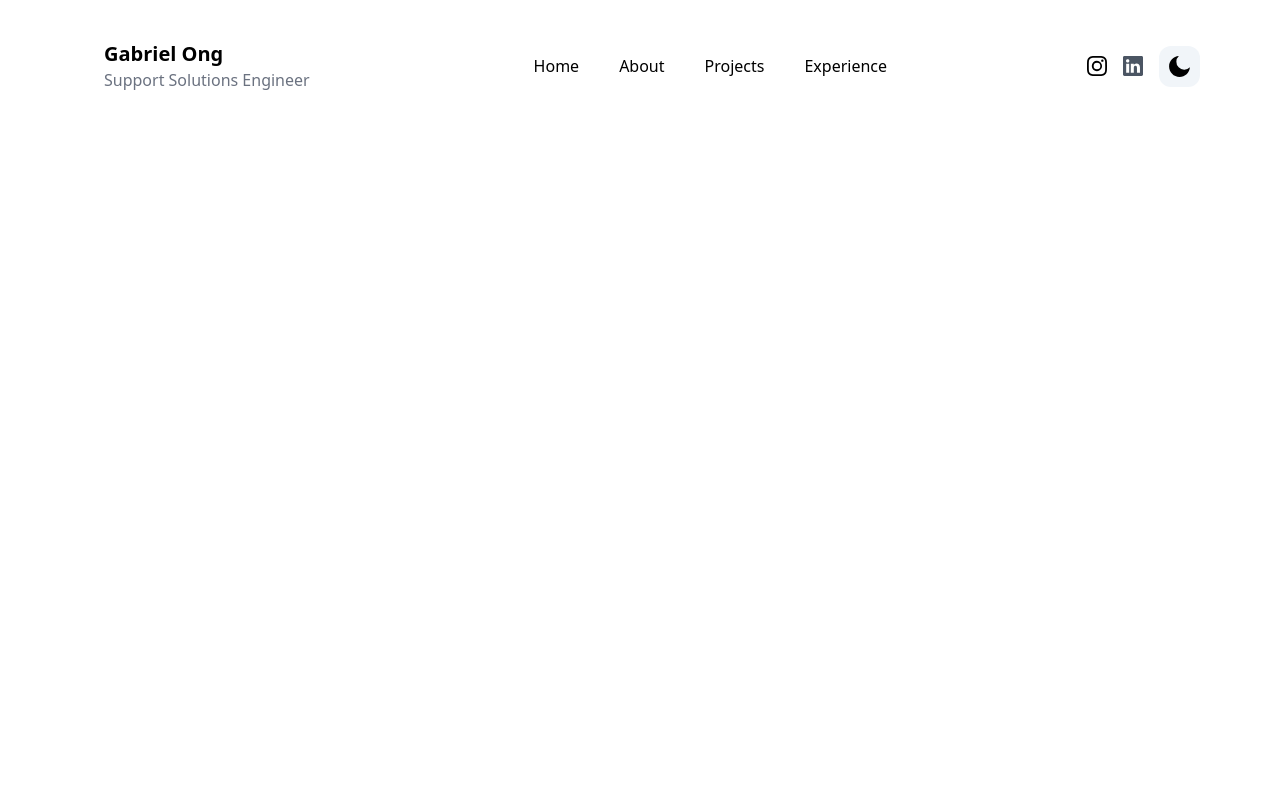
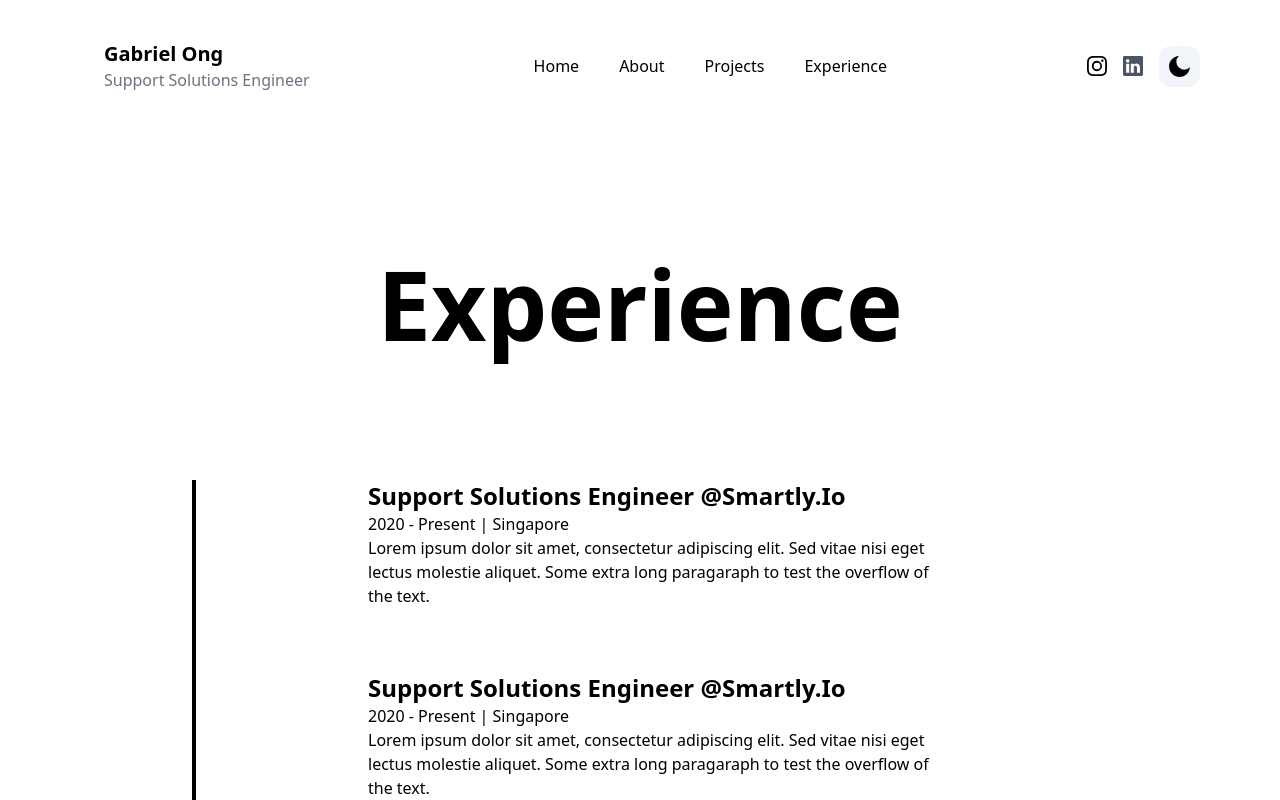
Before and after one commit to Gabrieloxe/gab-portfolio-v1, a Next.js app: page /experience in a window 1280 px wide. Shown: the top 800 px of the page. Built offline with nearby package versions, Linux system fonts and the light colour scheme.

Commit message:
Add experience page

```diff
--- a/src/app/experience/page.tsx
+++ b/src/app/experience/page.tsx
@@ -1,9 +1,95 @@
+import React from 'react';
+
+const experienceData = [
+  {
+    position: 'Support Solutions Engineer',
+    company: 'Smartly.io',
+    companyLink: 'https://www.smartly.io',
+    time: '2020 - Present',
+    address: 'Singapore',
+    work: 'Lorem ipsum dolor sit amet, consectetur adipiscing elit. Sed vitae nisi eget lectus molestie aliquet. Some extra long paragaraph to test the overflow of the text.',
+  },
+  {
+    position: 'Support Solutions Engineer',
+    company: 'Smartly.io',
+    companyLink: 'https://www.smartly.io',
+    time: '2020 - Present',
+    address: 'Singapore',
+    work: 'Lorem ipsum dolor sit amet, consectetur adipiscing elit. Sed vitae nisi eget lectus molestie aliquet. Some extra long paragaraph to test the overflow of the text.',
+  },
+  {
+    position: 'Support Solutions Engineer',
+    company: 'Smartly.io',
+    companyLink: 'https://www.smartly.io',
+    time: '2020 - Present',
+    address: 'Singapore',
+    work: 'Lorem ipsum dolor sit amet, consectetur adipiscing elit. Sed vitae nisi eget lectus molestie aliquet. Some extra long paragaraph to test the overflow of the text.',
+  },
+];
+
+type ExperienceItemType = {
+  position: string;
+  company: string;
+  companyLink: string;
+  time: string;
+  address: string;
+  work: string;
+};
+
+const ExperienceItem = ({
+  position,
+  company,
+  companyLink,
+  time,
+  address,
+  work,
+}: ExperienceItemType) => {
+  return (
+    <li className='my-8 first:mt-0 last:mb-0 w-[60%] mx-auto flex flex-col items-center justify-between'>
+      <div>
+        <h3 className='capitalize font-bold text-2xl'>
+          {position}&nbsp;
+          <a
+            href={companyLink}
+            target='_blank'
+            className='text-primary capitalize'
+          >
+            @{company}
+          </a>
+        </h3>
+        <span className='capitalize font-medium text-dark/75'>
+          {time} | {address}
+        </span>
+        <p className='font-medium w-full'>{work}</p>
+      </div>
+    </li>
+  );
+};
 
 const Experience = () => {
   return (
-    <div className='px-2 flex mx-auto'>
-      <h1>Experience Page section</h1>
-      <div> </div>
+    <div className='my-64'>
+      <h2 className='font-bold text-8xl mb-32 w-full text-center'>
+        Experience
+      </h2>
+      <div className='w-[75%] mx-auto relative'>
+        <div className='absolute left-8 top-0 w-[4px] h-full bg-black dark:bg-white origin-top' />
+        <ul className='w-full flex flex-col items-start justfiy-between ml-4'>
+          {experienceData.map((item) => {
+            return (
+              <ExperienceItem
+                key={item.position}
+                position={item.position}
+                company={item.company}
+                companyLink={item.companyLink}
+                time={item.time}
+                address={item.address}
+                work={item.work}
+              />
+            );
+          })}
+        </ul>
+      </div>
     </div>
   );
 };
```
